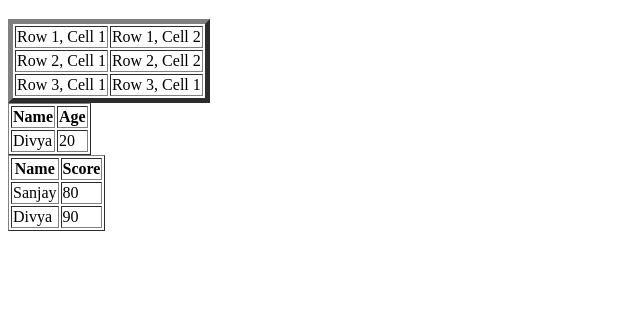
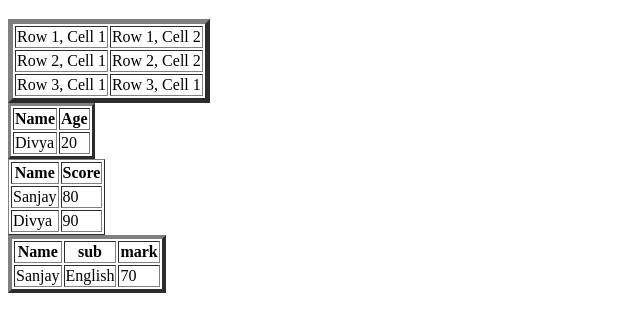
Before and after one commit to nivassanjay67-coder/Frontend-class-note, a plain HTML site: page html/Day 4 tables.html in a window 1280 px wide. Shown: the part 61-392 px from the top of the page, without its empty margins (0-640 px from the left). Drawn offline with Linux system fonts and the light colour scheme.

Commit message:
Update Day 4 tables.html

```diff
--- a/html/Day 4 tables.html
+++ b/html/Day 4 tables.html
@@ -22,7 +22,7 @@
         </tr>
     </table>
 
-    <table border="1">
+    <table border="3">
         <tr>
             <th>Name</th>
             <th>Age</th>
@@ -45,5 +45,17 @@
             <td>90</td>
         </tr>
     </table>
+
+    <table border="4">
+        <tr><th>Name</th>
+        <th>sub</th>
+        <th>mark</th>
+    </tr>
+    <tr>
+        <td>Sanjay</td>
+        <td>English</td>
+        <td>70</td>
+    </tr>
+    </table>
 </body>
 </html>
```
